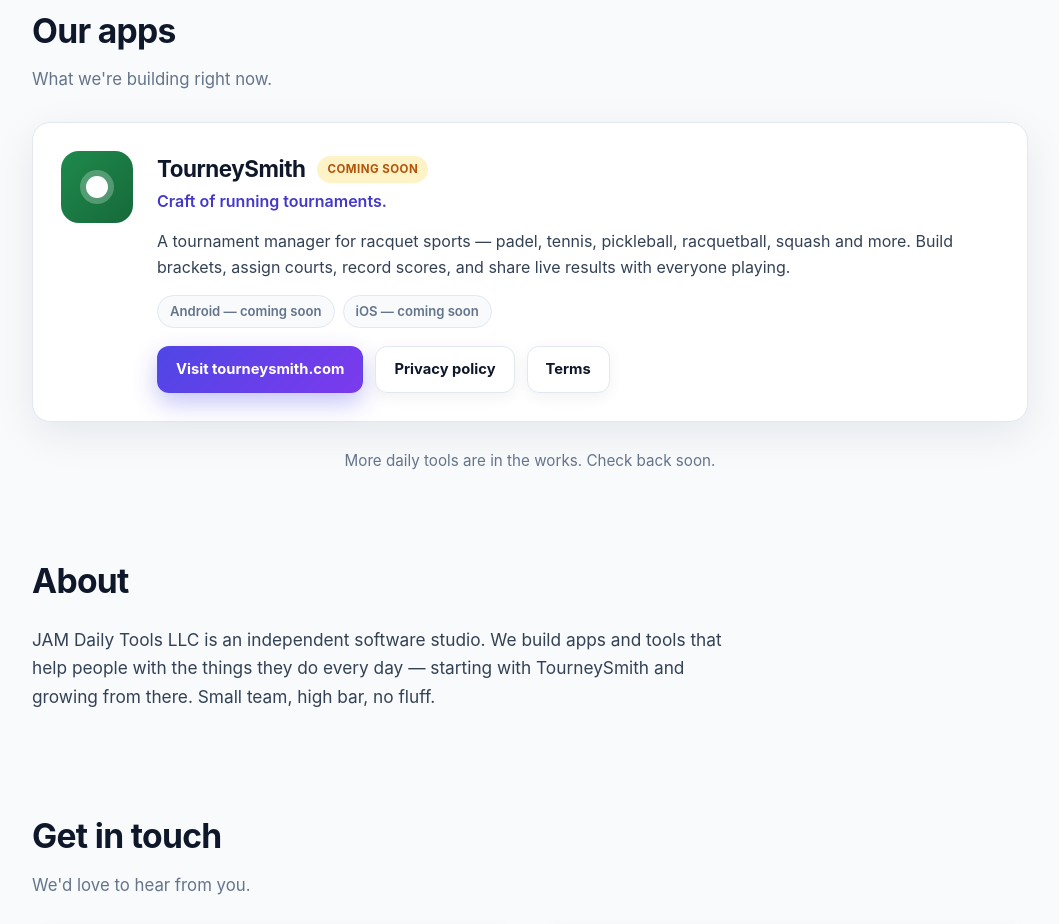
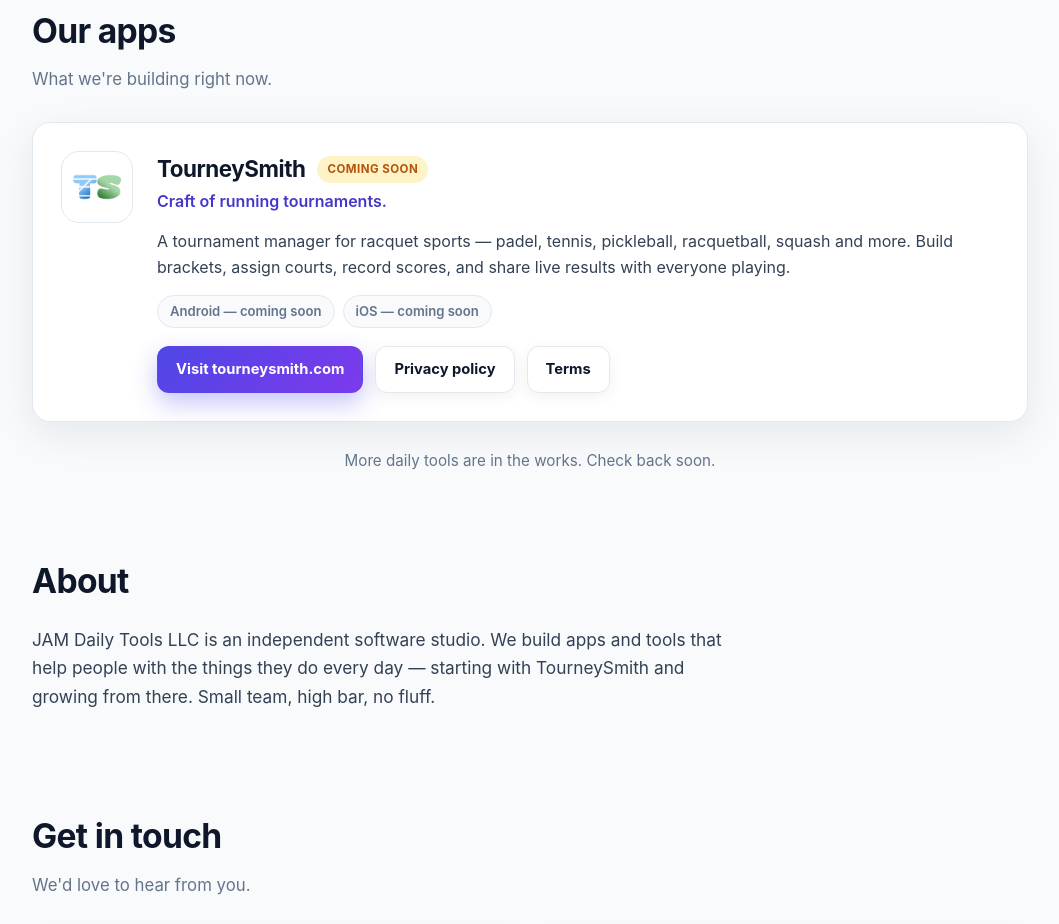
Before and after one commit to JAM-Daily-Tools/jamdailytools-public, a plain HTML site: page index.html in a window 1280 px wide. Shown: the part 1028-1952 px from the top of the page, without its empty margins (110-1169 px from the left). Drawn offline with Linux system fonts and the light colour scheme.

Commit message:
Show the real TourneySmith icon on the product card
The card previously rendered a green gradient tile with a white dot — a
placeholder from before the app had artwork. It now shows the launcher icon.

The tile's brand gradient is dropped rather than kept behind the icon: a
coloured backing fights the icon's own two-tone palette. Removes the
.product-dot rule, which nothing referenced once the dot was gone.

```diff
--- a/index.html
+++ b/index.html
@@ -96,7 +96,7 @@
 
       <article class="product">
         <div class="product-mark tourneysmith" aria-hidden="true">
-          <span class="product-dot"></span>
+          <img src="/tourneysmith-icon.png" alt="" width="72" height="72" />
         </div>
         <div class="product-body">
           <div class="product-head">
--- a/styles.css
+++ b/styles.css
@@ -200,11 +200,10 @@
   align-items: center;
   justify-content: center;
 }
-.product-mark.tourneysmith { background: linear-gradient(135deg, #1f8a4c, #16693a); }
-.product-dot {
-  width: 22px; height: 22px; border-radius: 50%;
-  background: #fff; box-shadow: 0 0 0 6px rgba(255, 255, 255, 0.25);
-}
+/* The icon is the mark now, so the tile no longer paints a brand gradient
+   behind it — a coloured backing would fight the icon's own two-tone palette. */
+.product-mark.tourneysmith { background: #fff; border: 1px solid var(--line); overflow: hidden; }
+.product-mark img { width: 100%; height: 100%; object-fit: cover; display: block; border-radius: inherit; }
 .product-body { flex: 1 1 auto; min-width: 0; }
 .product-head { display: flex; align-items: center; gap: 12px; }
 .product-head h3 { margin: 0; font-size: 1.4rem; }
```
Also changed, not shown: tourneysmith-icon.png (added).
